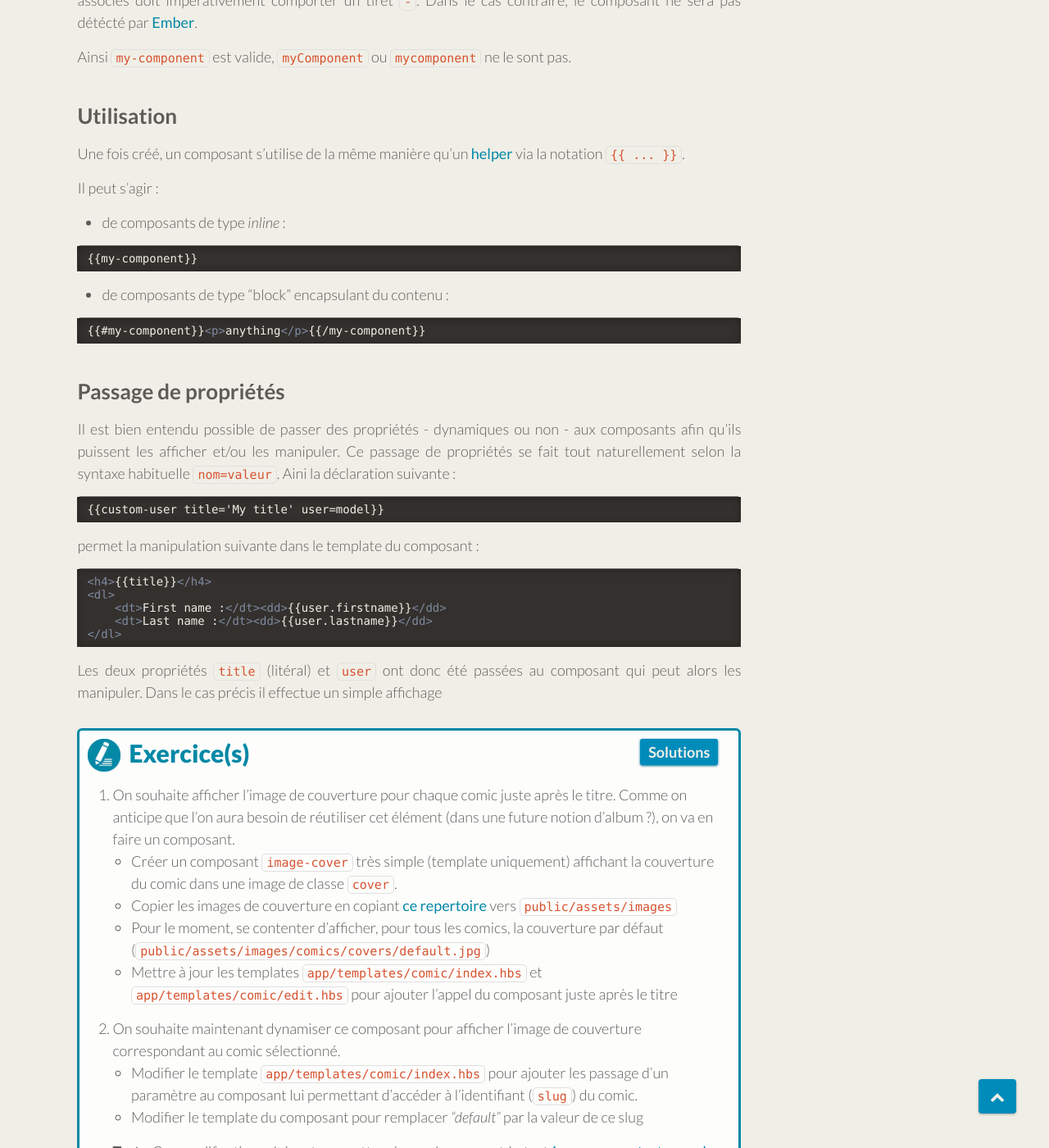
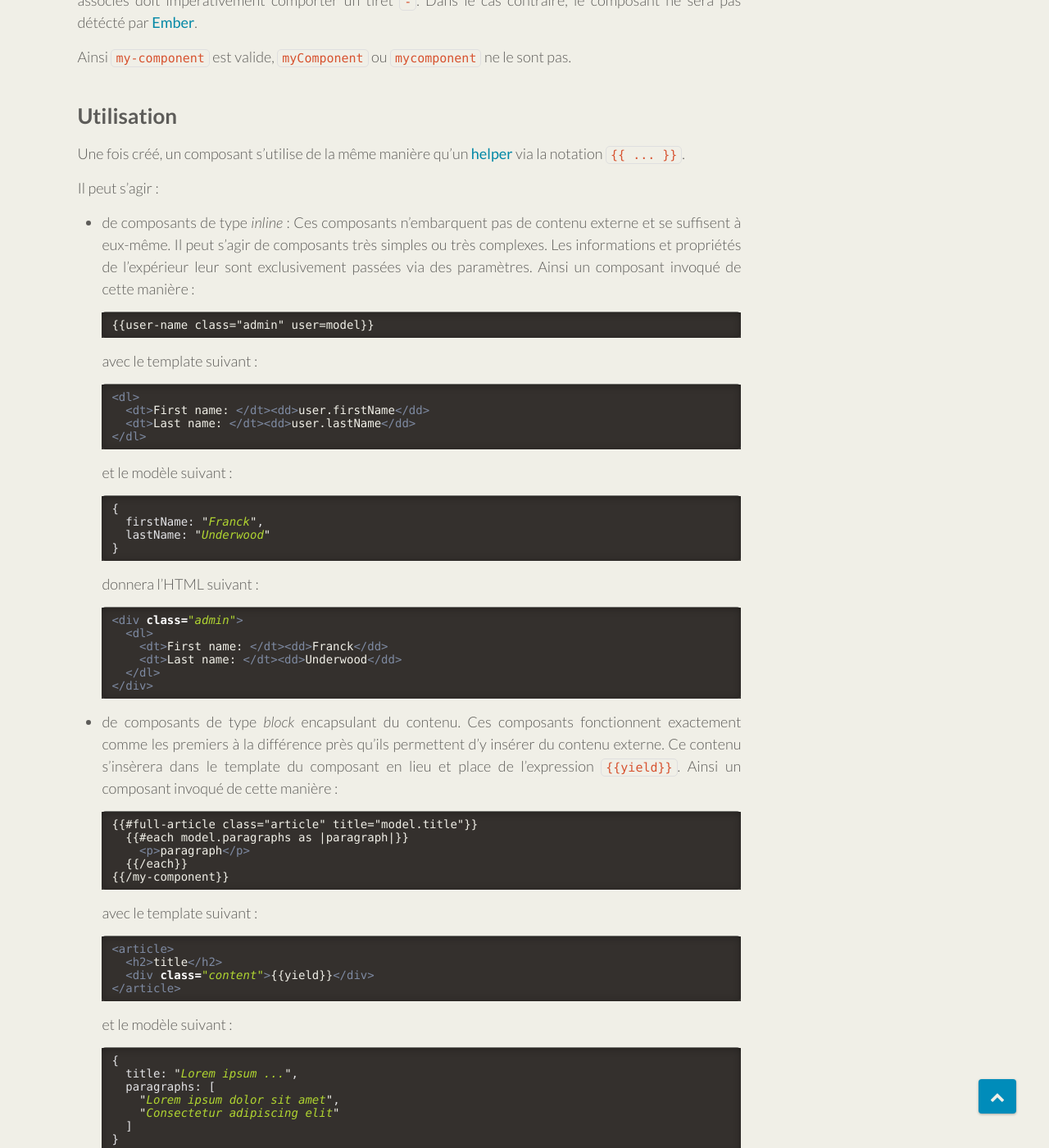
Before and after one commit to bmeurant/bmeurant.github.io, a Jekyll site: the page built from ember/training/components.md, in a window 1280 px wide and 1400 px high, scrolled down 1387 px. Shown: the whole window at 82% size. Built offline with Jekyll 4.4.1, drawn with Linux system fonts in a browser that asks for light colours; nearby versions of some CDN libraries; some of the changed text lies outside the part shown.

Commit message:
Add components block description

````diff
--- a/ember/training/components.md
+++ b/ember/training/components.md
@@ -46,17 +46,89 @@ Une fois créé, un composant s'utilise de la même manière qu'un [helper](./te
 
 Il peut s'agir :
 
-* de composants de type *inline* :
+* de composants de type *inline* : Ces composants n'embarquent pas de contenu externe et se suffisent à eux-même. Il peut s'agir de
+  composants très simples ou très complexes. Les informations et propriétés de l'expérieur leur sont exclusivement passées via
+  des paramètres. Ainsi un composant invoqué de cette manière :
 
-```html
-{{my-component}}
-```
+  ```html
+  {{user-name class="admin" user=model}}
+  ```
 
-* de composants de type "block" encapsulant du contenu :
+  avec le template suivant :
 
-```html
-{{#my-component}}<p>anything</p>{{/my-component}}
-```
+  ```html
+  <dl>
+    <dt>First name: </dt><dd>user.firstName</dd>
+    <dt>Last name: </dt><dd>user.lastName</dd>
+  </dl>
+  ```
+
+  et le modèle suivant :
+
+  ```javascript
+  {
+    firstName: "Franck",
+    lastName: "Underwood"
+  }
+  ```
+
+  donnera l'HTML suivant :
+
+  ```html
+  <div class="admin">
+    <dl>
+      <dt>First name: </dt><dd>Franck</dd>
+      <dt>Last name: </dt><dd>Underwood</dd>
+    </dl>
+  </div>
+  ```
+
+* de composants de type *block* encapsulant du contenu. Ces composants fonctionnent exactement comme les premiers à la
+  différence près qu'ils permettent d'y insérer du contenu externe. Ce contenu s'insèrera dans le template du composant
+  en lieu et place de l'expression ``{{yield}}``. Ainsi un composant invoqué de cette manière :
+
+  ```html
+  {{#full-article class="article" title="model.title"}}
+    {{#each model.paragraphs as |paragraph|}}
+      <p>paragraph</p>
+    {{/each}}
+  {{/my-component}}
+  ```
+
+  avec le template suivant :
+
+  ```html
+  <article>
+    <h2>title</h2>
+    <div class="content">{{yield}}</div>
+  </article>
+  ```
+
+  et le modèle suivant :
+
+  ```javascript
+  {
+    title: "Lorem ipsum ...",
+    paragraphs: [
+      "Lorem ipsum dolor sit amet",
+      "Consectetur adipiscing elit"
+    ]
+  }
+  ```
+
+  donnera l'HTML suivant :
+
+  ```html
+  <div class="article">
+    <article>
+      <h2>title</h2>
+      <div class="content">
+        <p>Lorem ipsum dolor sit amet</p>
+        <p>consectetur adipiscing elit</p>
+      </div>
+    </article>
+  </div>
+  ```
 
 ### Passage de propriétés
 
````
